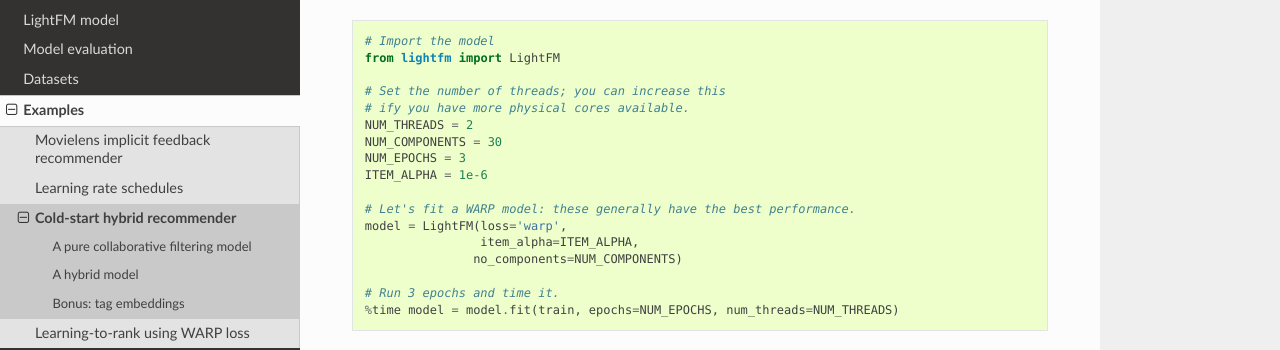
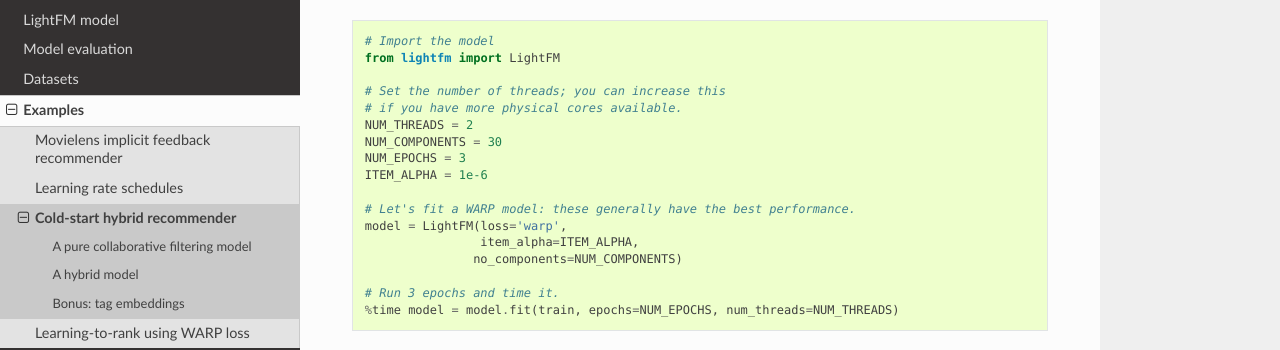
Before and after one commit to lyst/lightfm, a Sphinx documentation site: the page built from doc/examples/hybrid_crossvalidated.rst, in a window 1280 px wide and 900 px high, scrolled down 1005 px. Shown: the part 159-509 px from the top of the window. Built offline with Sphinx 7.4.7 and the Read the Docs theme 2.0.0, drawn with Linux system fonts in a browser that asks for light colours; the version number could not be read and is left out.

Commit message:
Small typo fix

```diff
--- a/doc/examples/hybrid_crossvalidated.rst
+++ b/doc/examples/hybrid_crossvalidated.rst
@@ -62,7 +62,7 @@ if that's the case:
     from lightfm import LightFM
 
     # Set the number of threads; you can increase this
-    # ify you have more physical cores available.
+    # if you have more physical cores available.
     NUM_THREADS = 2
     NUM_COMPONENTS = 30
     NUM_EPOCHS = 3
```
